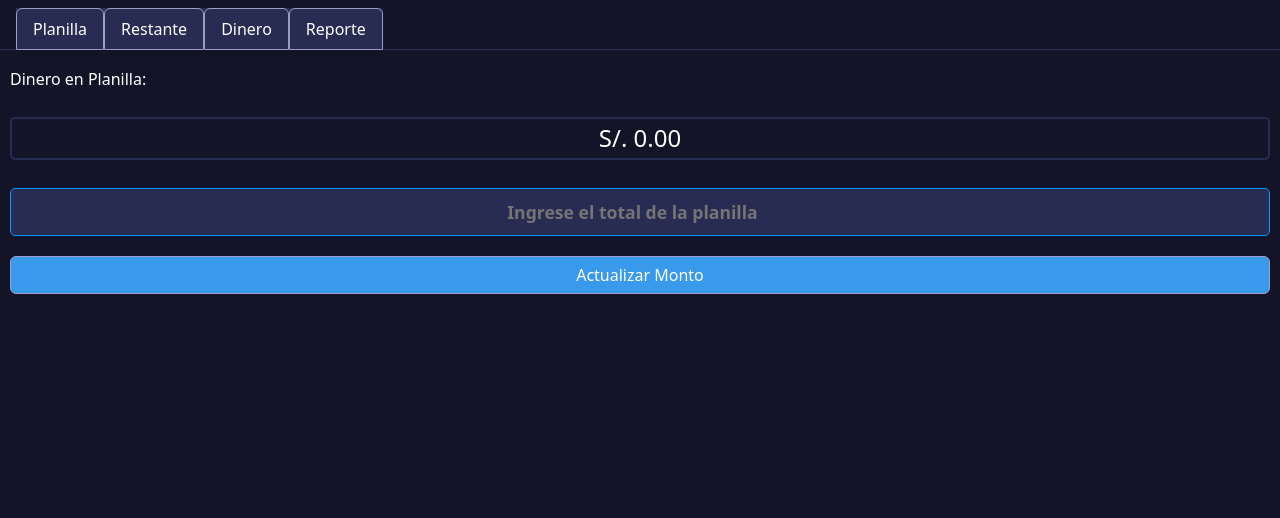
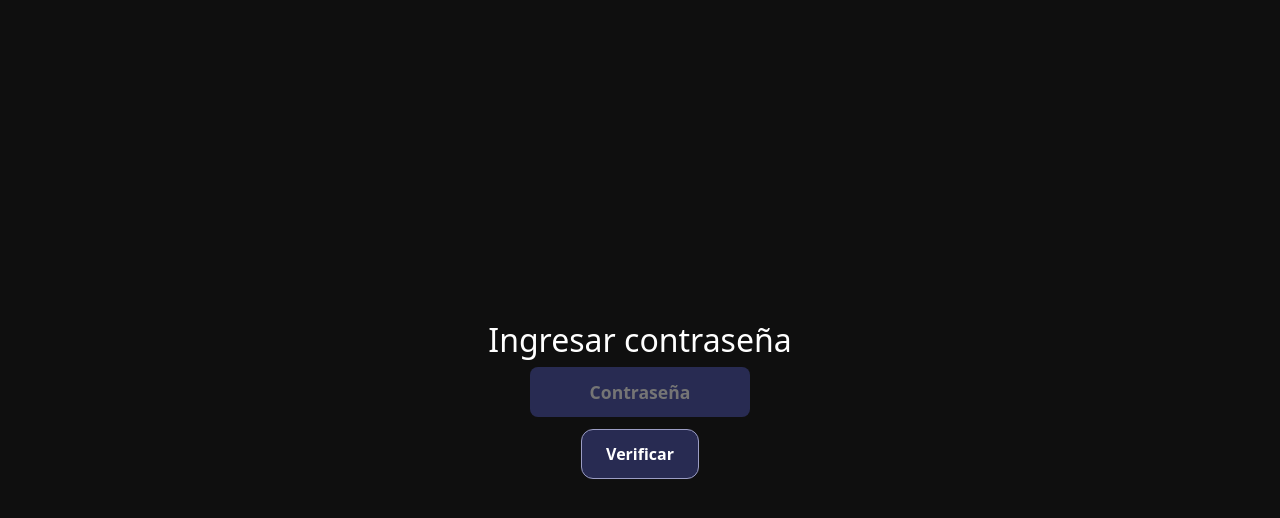
Before and after one commit to PaulSegales/planilla_golosina, a React (Vite) app: page / in a window 1280 px wide. Shown: the top 518 px of the page. Built offline with nearby package versions, Linux system fonts and the light colour scheme.

Commit message:
Validacion de contraseñ y navegacion con React Router

```diff
--- a/package.json
+++ b/package.json
@@ -13,7 +13,8 @@
     "bootstrap": "^5.3.2",
     "react": "^18.2.0",
     "react-bootstrap": "^2.9.1",
-    "react-dom": "^18.2.0"
+    "react-dom": "^18.2.0",
+    "react-router-dom": "^7.12.0"
   },
   "devDependencies": {
     "@types/react": "^18.2.15",
--- a/src/App.jsx
+++ b/src/App.jsx
@@ -1,22 +1,19 @@
 import './App.css'
-import Administrador from './components/Administrador'
-import ContadorDinero from './components/ContadorDinero'
-import Mantenimiento from './components/Mantenimiento'
-import MultiplicadorDinero from './components/MultiplicadorDinero'
-// import CalculadorRestante from './components/CalculadorRestante'
-// import Planilla from './components/Planilla'
-// import SumadorDinero from './components/SumadorDinero'
+import Administrador from './components/Administrador';
+
+import VerificarPassword from './components/VerificarPassword'
+import { BrowserRouter, Routes, Route } from 'react-router-dom';
 
 function App() {
 
   return (
     <>
-      {/* <Planilla /> */}
-      {/* <SumadorDinero /> */}
-      {/* <CalculadorRestante /> */}
-      {/* < MultiplicadorDinero nombre={'0.2'} valorMoneda={0.2} /> */}
-      {/* <ContadorDinero /> */}
-      <Administrador />
+      <BrowserRouter>
+        <Routes>
+          <Route path="/" element={<VerificarPassword />} />
+          <Route path="/Administrador" element={<Administrador />} />
+        </Routes>
+      </BrowserRouter>
     </>
   )
 }
--- a/src/components/Mantenimiento.jsx
+++ /dev/null
@@ -1,11 +0,0 @@
-import React from 'react'
-
-const Mantenimiento = () => {
-  return (
-    <div>
-        {alert("Actualmente la página esta en mantenimiento y el periodo de prueba termino, se ofrece las disculpas del caso, los calculos de planilla las deverá hacerlas a mano, gracias por su comprension XD...!!!")}
-    </div>
-  )
-}
-
-export default Mantenimiento
--- /dev/null
+++ b/src/components/VerificarPassword.jsx
@@ -0,0 +1,83 @@
+
+import { useState } from 'react';
+import { BrowserRouter, Routes, Route, useNavigate } from 'react-router-dom';
+
+
+// 👉 Constante con la contraseña correcta
+const PASSWORD_CORRECTA = 'shadow';
+
+function VerificarPassword() {
+  const [password, setPassword] = useState('');
+  const [error, setError] = useState('');
+  const navigate = useNavigate();
+
+
+  const verificarPassword = (e) => {
+    e.preventDefault();
+    if (password.trim() === PASSWORD_CORRECTA) {
+      setError('');
+      navigate('/Administrador'); // 👉 redirección
+    } else {
+      setError('Contraseña incorrecta');
+    }
+  };
+
+
+  return (
+    <form onSubmit={verificarPassword}>
+      <div style={styles.container}>
+        <h2>Ingresar contraseña</h2>
+
+
+        <input
+          type="text"
+          placeholder="Contraseña"
+          value={password}
+          onChange={(e) => setPassword(e.target.value)}
+          style={styles.input}
+        />
+
+
+        {error && <p style={styles.error}>{error}</p>}
+
+
+        <button type="submit" style={styles.button}>
+          Verificar
+        </button>
+      </div>
+    </form>
+  );
+}
+
+export default VerificarPassword
+
+const styles = {
+  container: {
+    minHeight: '100vh',
+    display: 'flex',
+    flexDirection: 'column',
+    justifyContent: 'center',
+    alignItems: 'center',
+    backgroundColor: '#0f0f0f',
+    color: '#fff'
+  },
+  input: {
+    padding: '12px',
+    marginBottom: '12px',
+    borderRadius: '8px',
+    border: 'none',
+    width: '220px'
+  },
+  button: {
+    padding: '12px 24px',
+    borderRadius: '12px',
+    border: 'none',
+    backgroundColor: '#22c55e',
+    fontWeight: 'bold',
+    cursor: 'pointer'
+  },
+  error: {
+    color: '#ef4444',
+    marginBottom: '12px'
+  }
+};
```
Also changed, not shown: 2 other files (tests, documents, lock files or other folders).
